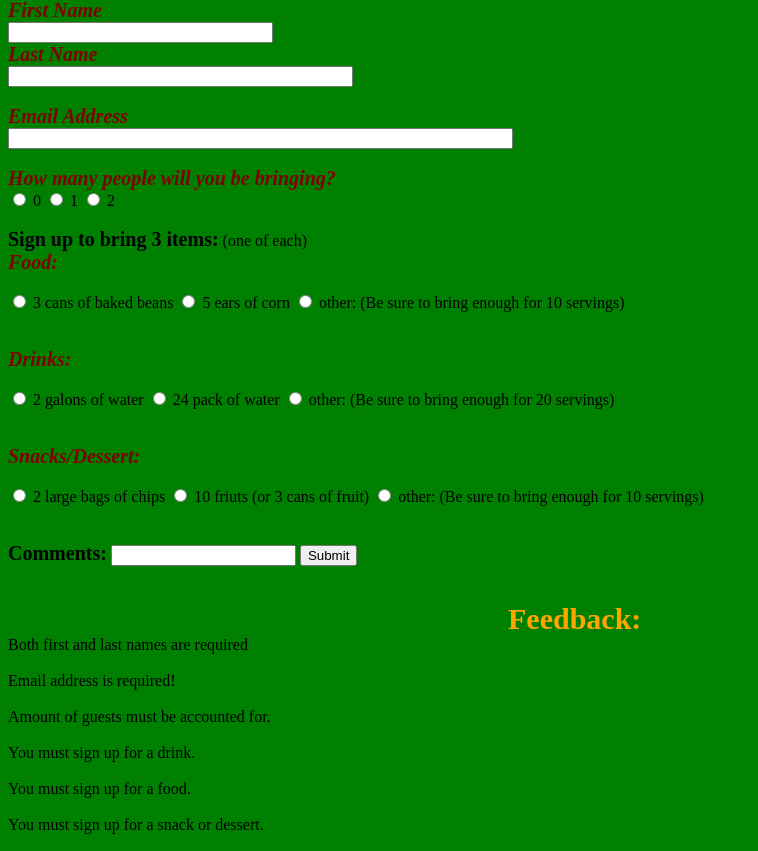
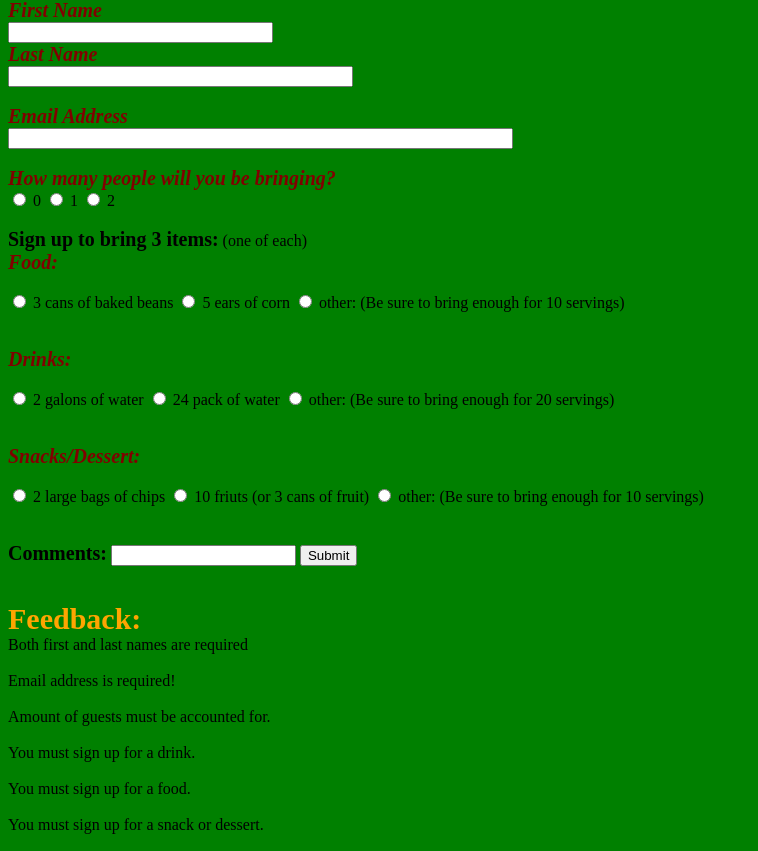
Before and after one commit to Ariel-McCarthy/lakehouseForm, a PHP site: page / in a window 1280 px wide. Shown: the part 117-968 px from the top of the page, without its empty margins (0-758 px from the left). Run offline with PHP 8.4, Linux system fonts and the light colour scheme.

Commit message:
Fixed CSS error

```diff
--- a/CSS/styles.css
+++ b/CSS/styles.css
@@ -28,6 +28,4 @@ div3
     font-size: 30px;
     font-weight: bold;
     color: orange;
-    text-align: left;
-    padding: 500px;
 }
```
